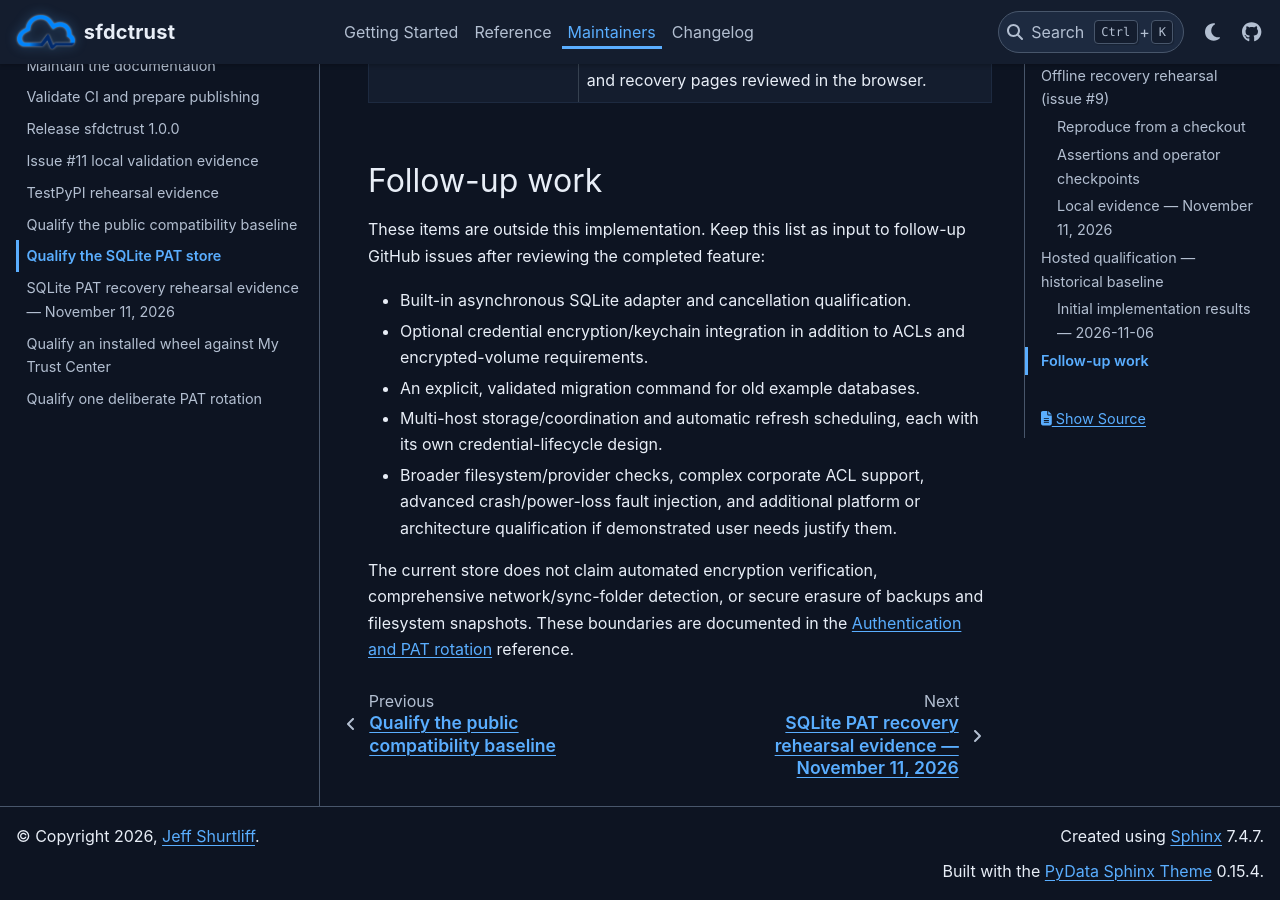
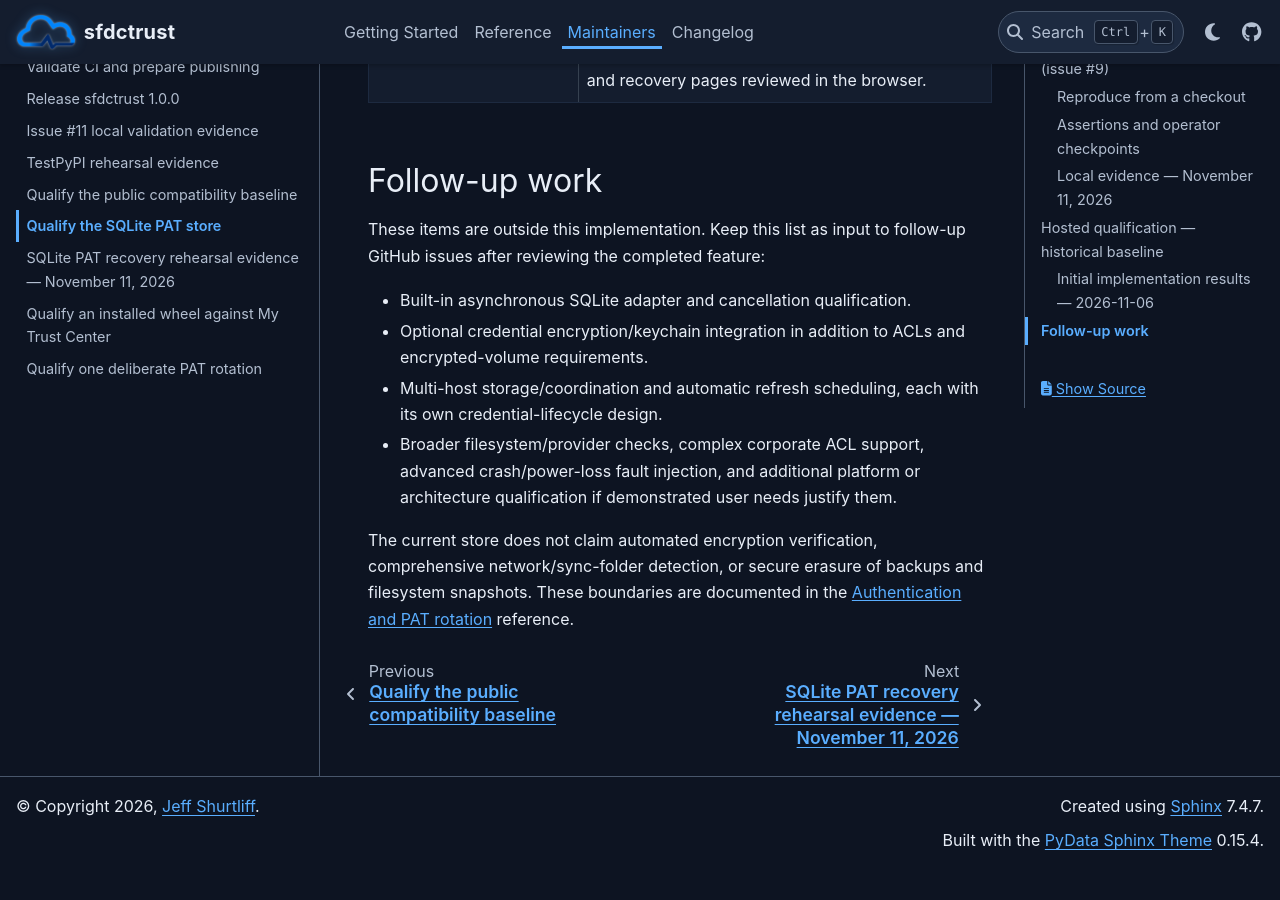
Before and after one commit to jeffshurtliff/sfdctrust, a Sphinx documentation site: the page built from docs/maintainers/sqlite-pat-store.md, in a window 1280 px wide and 900 px high, scrolled down 6388 px. Built offline with Sphinx 7.4.7 and the PyData theme 0.15.4, drawn with Linux system fonts in a browser that asks for light colours; after the commit the page ends 7258 px from its top, so only the background shows below that.

Commit message:
Removed obsolete line from sqlite-pat-store.md

```diff
--- a/docs/maintainers/sqlite-pat-store.md
+++ b/docs/maintainers/sqlite-pat-store.md
@@ -177,7 +177,6 @@ follow-up GitHub issues after reviewing the completed feature:
 - Built-in asynchronous SQLite adapter and cancellation qualification.
 - Optional credential encryption/keychain integration in addition to ACLs
   and encrypted-volume requirements.
-- An explicit, validated migration command for old example databases.
 - Multi-host storage/coordination and automatic refresh scheduling, each
   with its own credential-lifecycle design.
 - Broader filesystem/provider checks, complex corporate ACL support,
```
